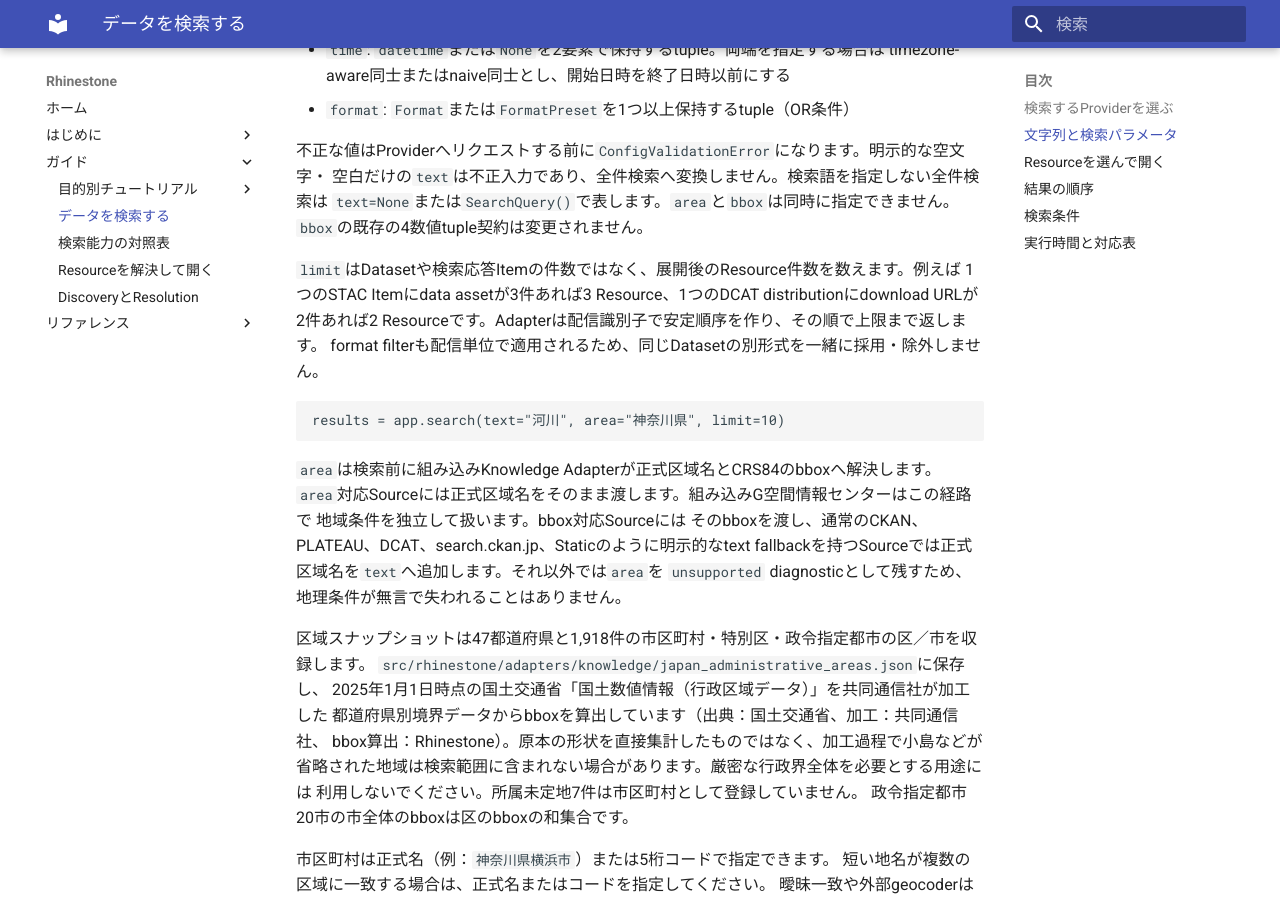
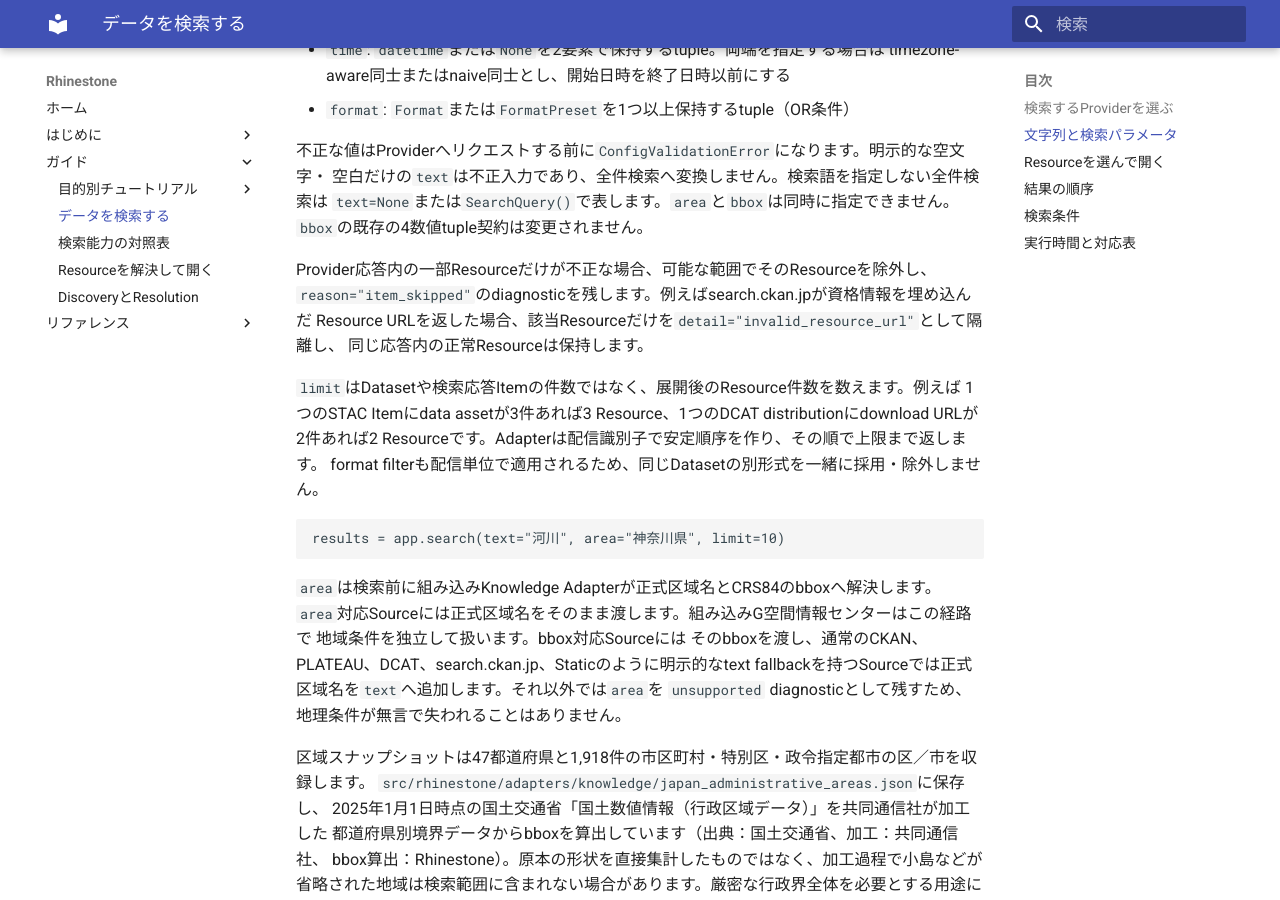
Before and after one commit to u-kitazawa/rhinestone, an MkDocs documentation site: the page built from docs/search.md, in a window 1280 px wide and 900 px high, scrolled down 1070 px. Built offline with MkDocs 1.6.1 and Material for MkDocs 9.7.7, drawn with Linux system fonts in a browser that asks for light colours.

Commit message:
docs: document search.ckan.jp item isolation

```diff
--- a/docs/search.md
+++ b/docs/search.md
@@ -46,6 +46,11 @@ results = app.search(text="人口", limit=10)
 空白だけの`text`は不正入力であり、全件検索へ変換しません。検索語を指定しない全件検索は
 `text=None`または`SearchQuery()`で表します。`area`と`bbox`は同時に指定できません。
 `bbox`の既存の4数値tuple契約は変更されません。
+
+Provider応答内の一部Resourceだけが不正な場合、可能な範囲でそのResourceを除外し、
+`reason="item_skipped"`のdiagnosticを残します。例えばsearch.ckan.jpが資格情報を埋め込んだ
+Resource URLを返した場合、該当Resourceだけを`detail="invalid_resource_url"`として隔離し、
+同じ応答内の正常Resourceは保持します。
 
 `limit`はDatasetや検索応答Itemの件数ではなく、展開後のResource件数を数えます。例えば
 1つのSTAC Itemにdata assetが3件あれば3 Resource、1つのDCAT distributionにdownload URLが
```
